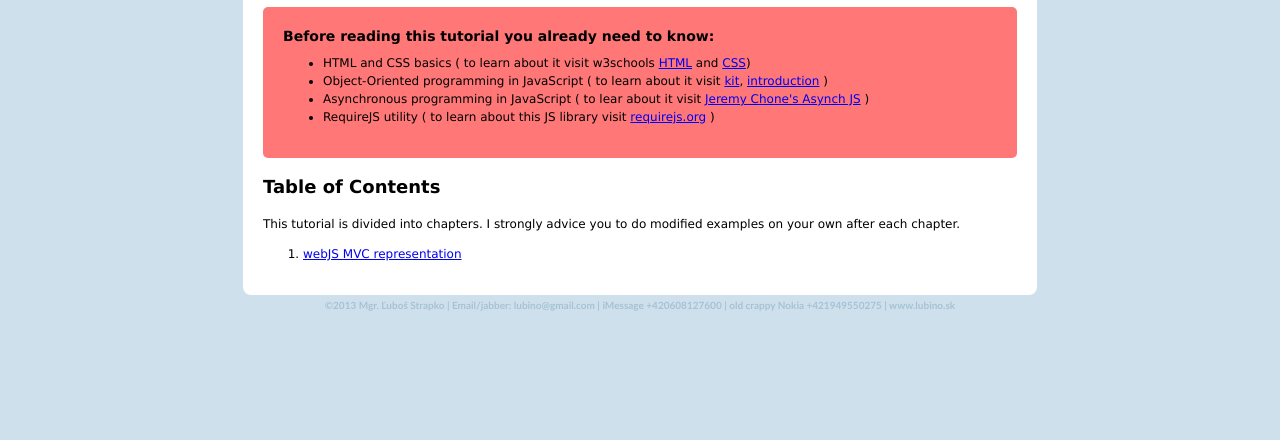
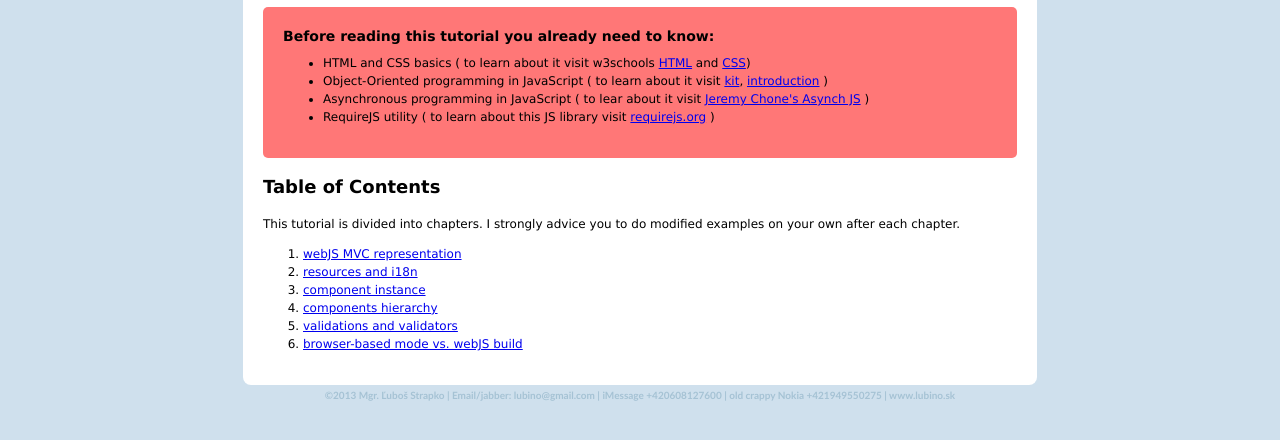
Before and after one commit to lubino/webJS, a plain HTML site: page tutorial/index.html in a window 1280 px wide. Shown: the part 184-624 px from the top of the page. Drawn offline with Linux system fonts and the light colour scheme.

Commit message:
tutorial road-map

```diff
--- a/tutorial/index.html
+++ b/tutorial/index.html
@@ -59,6 +59,11 @@
         </p>
         <ol>
            <li><a href="01_MVC_separation.html">webJS MVC representation</a></li>
+           <li><a href="02_resources.html">resources and i18n</a></li>
+           <li><a href="03_resources.html">component instance</a></li>
+           <li><a href="04_hierarchy.html">components hierarchy</a></li>
+           <li><a href="05_validations.html">validations and validators</a></li>
+           <li><a href="06_build.html">browser-based mode vs. webJS build</a></li>
         </ol>
 
 
```
